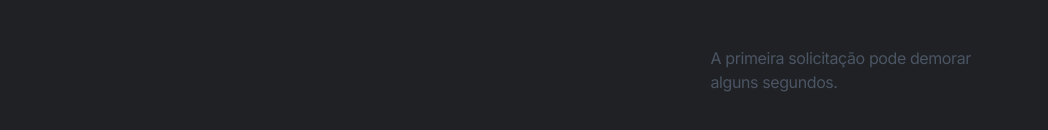
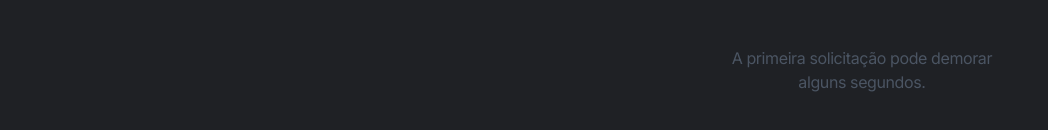
Before and after one commit to kadymosantana/KadPad, a Vue app in the folder client/app/: page / in a window 1280 px wide. Shown: the part 570-700 px from the top of the page, without its empty margins (116-1164 px from the left). Built offline with nearby package versions, Linux system fonts and the light colour scheme.

Commit message:
feat: Delay message alignment

```diff
--- a/client/app/src/views/Login.vue
+++ b/client/app/src/views/Login.vue
@@ -140,7 +140,7 @@ const signUp = async () => {
         </button>
       </TransitionGroup>
 
-      <span class="block max-w-[30ch] text-gray-600"
+      <span class="block max-w-[30ch] text-center text-gray-600"
         >A primeira solicitação pode demorar alguns segundos.</span
       >
     </div>
```
